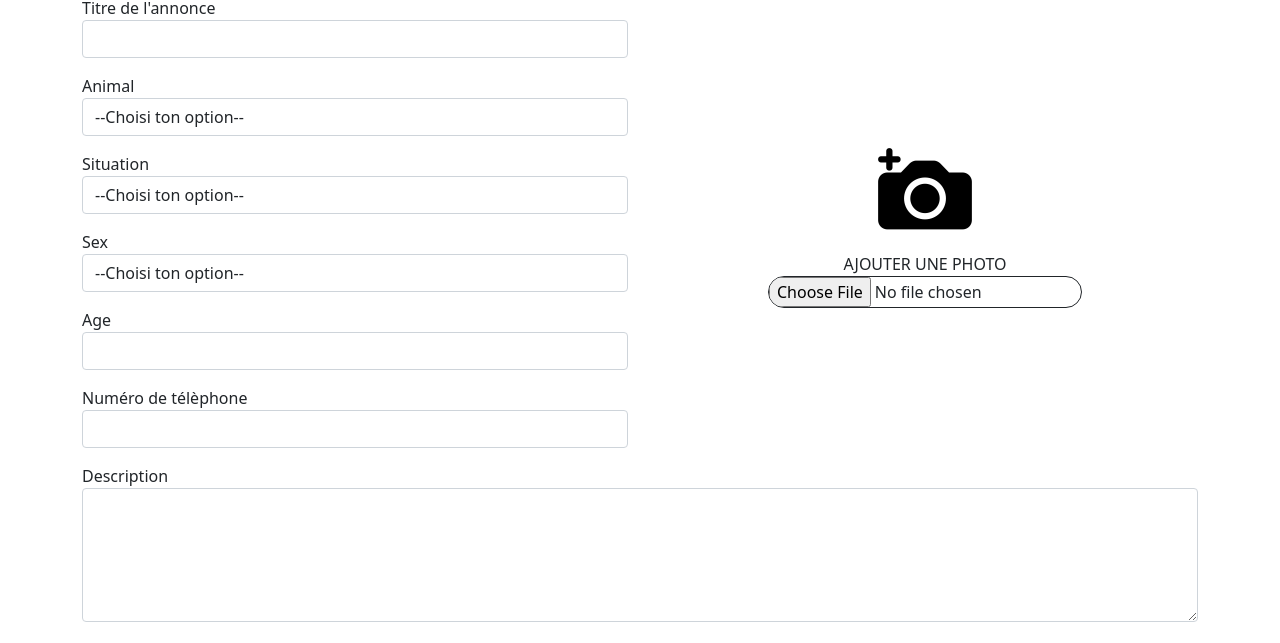
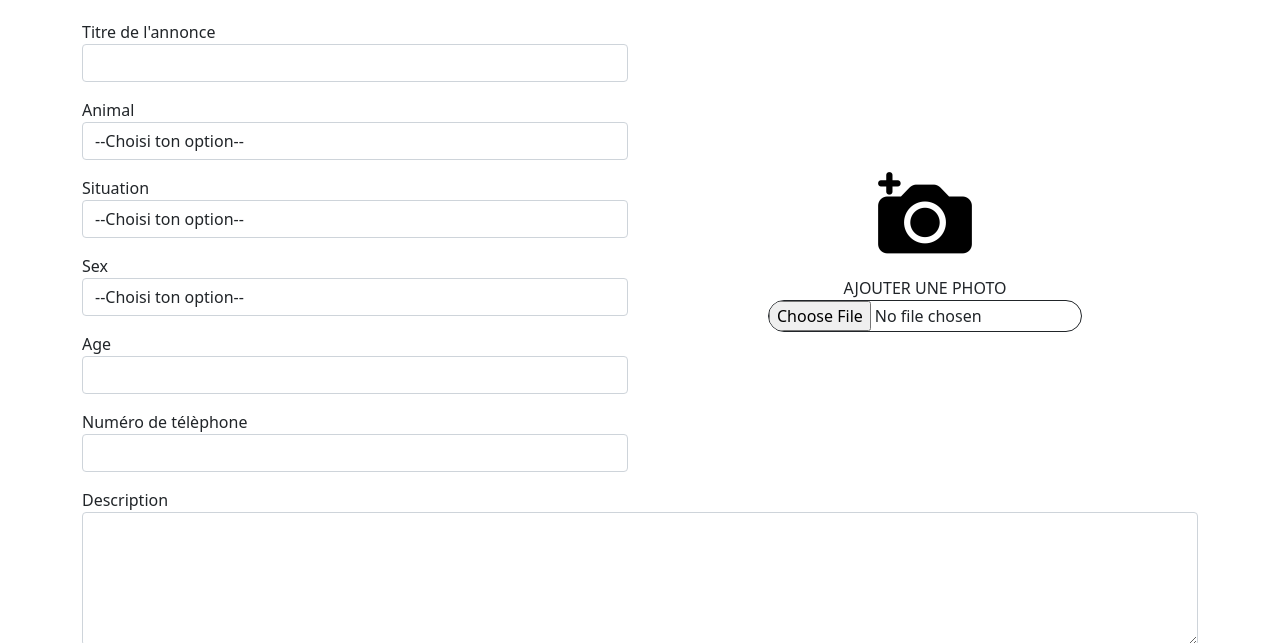
Before and after one commit to cfa-devweb/lost-dog, a website: page views/add-post.html in a window 1280 px wide. Shown: the part 129-772 px from the top of the page. Drawn offline with nearby package versions, Linux system fonts and the light colour scheme; files that its build step writes are made by us from their sources; files whose address does not match are found by name; a web font is replaced by a local one.

Commit message:
rajout de margin pour faire de espace

```diff
--- a/views/add-post.html
+++ b/views/add-post.html
@@ -2,7 +2,7 @@
 
 {% block css %}
 <style>
-    .aligneVertical{
+    .aligneVertical {
         align-self: center;
     }
 </style>
@@ -17,7 +17,7 @@
     <form class="container " action="post">
         <div class=" row">
             <div class="col-lg-12">
-                <div class="row">
+                <div class="row mt-4">
                     <div class="col-lg-6">
                         <div class="form-group">
                             <label for="ftitle">Titre de l'annonce</label>
@@ -82,14 +82,15 @@
                     </div>
                 </div>
             </div>
-            <div class="col-lg-12">
+            <div class="col-lg-12 mb-4">
                 <div class="form-group">
                     <label for="fcomentaire">Description</label>
                     <textarea class="form-control mb-4" name="story" rows="5" cols="33"></textarea>
-                    <div class="custom-control custom-checkbox">
+                    <div class="custom-control custom-checkbox mb-2">
                         <input type="checkbox" class="custom-control-input" id="defaultChecked2">
-                        <label class="custom-control-label" for="defaultChecked2">Urgent cette animal risque d'étre euthanasier</label>
-                      </div>
+                        <label class="custom-control-label" for="defaultChecked2">Urgent cette animal risque d'étre
+                            euthanasier</label>
+                    </div>
                     <input class="btn btn-primary mb-3" type="submit" value="Envoyer">
                 </div>
             </div>
@@ -99,7 +100,7 @@
 </main>
 {% endblock %} {% block js %}
 <script src="https://code.jquery.com/jquery-3.5.1.js" integrity="sha256-QWo7LDvxbWT2tbbQ97B53yJnYU3WhH/C8ycbRAkjPDc="
-  crossorigin="anonymous"></script>
+    crossorigin="anonymous"></script>
 <script type="text/javascript">
     $('form').submit(function (event) {
         event.preventDefault();
```
